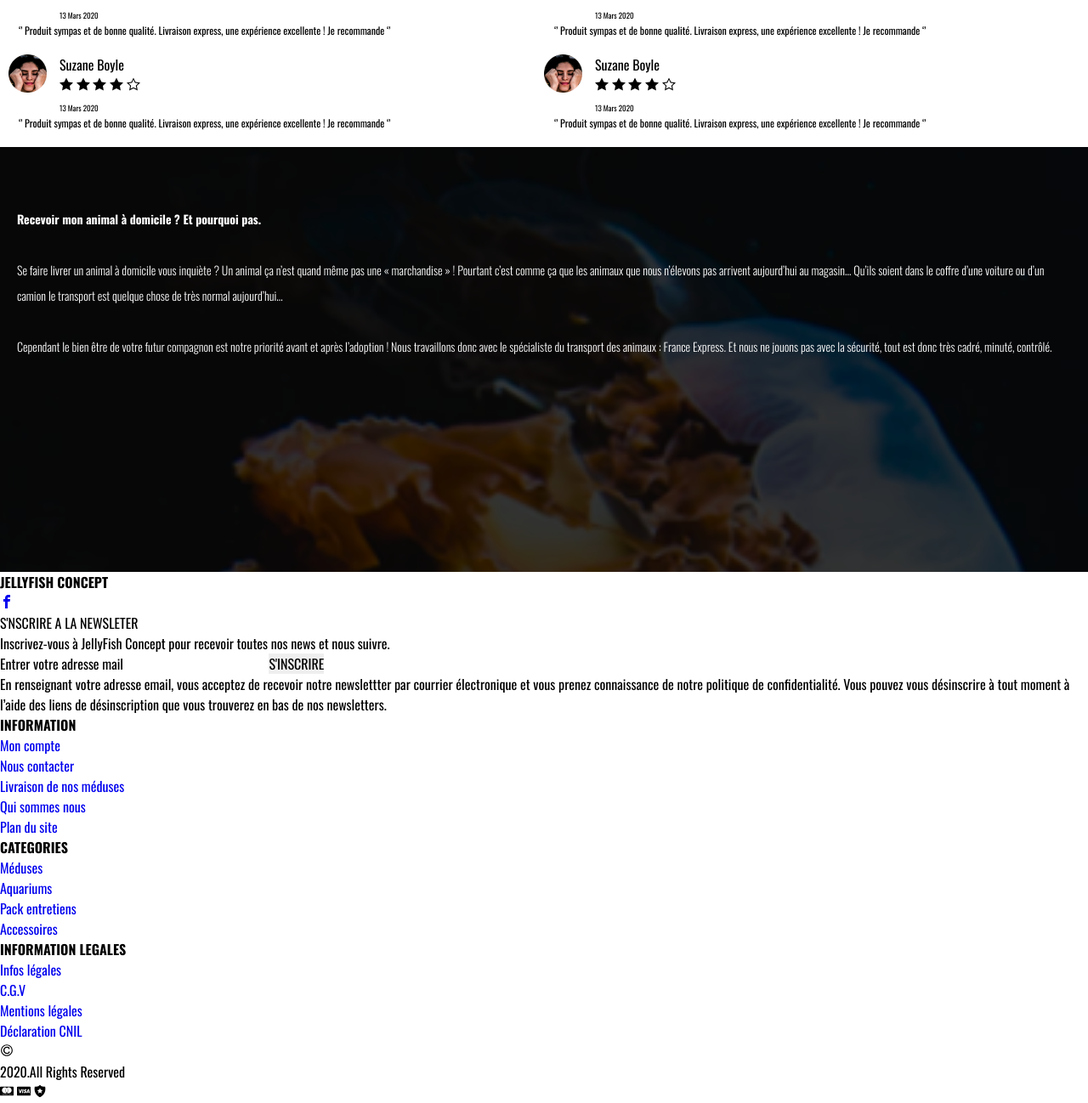
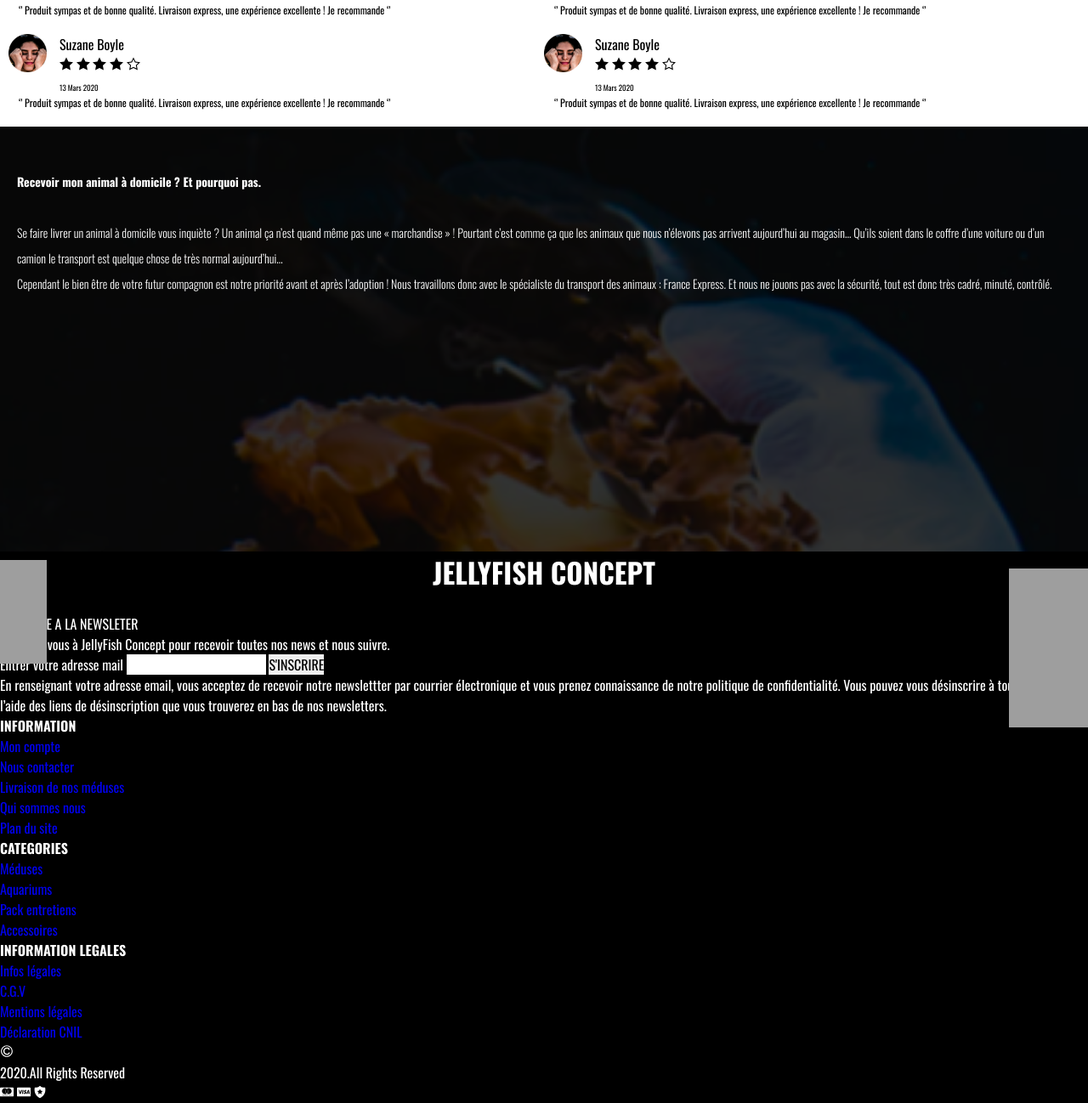
Before and after one commit to ivan-00/Integration_JELLYFICH, a PHP site: page / in a window 1280 px wide. Shown: the part 1683-2981 px from the top of the page at 85% size. Run offline with PHP 8.4, Linux system fonts and the light colour scheme; some libraries are stand-ins or nearby versions; grey boxes are pictures that could not be loaded.

Commit message:
maj problem html&css

```diff
--- a/index.html
+++ b/index.html
@@ -16,7 +16,16 @@
       rel="stylesheet"
     />
     <!-- Icon -->
-    <svg style="width: 0; height: 0">
+
+    <!-- Ressource JS -->
+    <script
+      defer
+      src="https://cdnjs.cloudflare.com/ajax/libs/flickity/2.2.2/flickity.pkgd.min.js"
+    ></script>
+    <title>JellyFish</title>
+  </head>
+  <body>
+    <svg style="width: 0; height: 0; position: absolute">
       <symbol id="icon-cart" viewBox="0 0 32 32">
         <path
           d="M12 29c0 1.657-1.343 3-3 3s-3-1.343-3-3c0-1.657 1.343-3 3-3s3 1.343 3 3z"
@@ -74,14 +83,6 @@
         ></path>
       </symbol>
     </svg>
-    <!-- Ressource JS -->
-    <script
-      defer
-      src="https://cdnjs.cloudflare.com/ajax/libs/flickity/2.2.2/flickity.pkgd.min.js"
-    ></script>
-    <title>JellyFish</title>
-  </head>
-  <body>
     <header>
       <nav>
         <input type="checkbox" id="check" />
@@ -372,7 +373,7 @@
           n’est quand même pas une « marchandise » ! Pourtant c’est comme ça que
           les animaux que nous n’élevons pas arrivent aujourd’hui au magasin…
           Qu’ils soient dans le coffre d’une voiture ou d’un camion le transport
-          est quelque chose de très normal aujourd’hui… <br /><br />
+          est quelque chose de très normal aujourd’hui… <br />
           Cependant le bien être de votre futur compagnon est notre priorité
           avant et après l’adoption ! Nous travaillons donc avec le spécialiste
           du transport des animaux : France Express. Et nous ne jouons pas avec
@@ -382,8 +383,8 @@
     </main>
     <footer>
       <!-- image de fond  -->
-      <div></div>
-      <div></div>
+      <div class="footer_background_1"></div>
+      <div class="footer_background_2"></div>
       <!-- H1 -->
       <h1>JELLYFISH CONCEPT</h1>
       <a href="#">
--- a/style.css
+++ b/style.css
@@ -37,7 +37,7 @@ nav a {
   flex-direction: column;
   margin-left: auto;
   position: fixed;
-  width: 100%;
+  /* width: 100%; */
   height: 100vh;
   background-color: rgba(0, 0, 0, 0.685);
   /* // hauteur de la Nav */
@@ -339,7 +339,7 @@ ol.flickity-page-dots .dot {
 }
 .section_livraison p {
   background: #000000c7 0% 0% no-repeat padding-box;
-  padding: 70px 20px;
+  padding: 50px 20px 0px 20px;
   color: white;
   font-size: 14px;
   font-weight: 300;
@@ -347,3 +347,35 @@ ol.flickity-page-dots .dot {
   height: 500px;
 }
 /* footer */
+footer {
+  background-color: black;
+  color: white;
+  width: 100%;
+  position: relative;
+  overflow: hidden;
+}
+.footer_background_1,
+.footer_background_2 {
+  position: absolute;
+}
+.footer_background_2 {
+  background-image: url(img/mob/footer_1.png);
+  background-size: cover;
+  width: 140px;
+  height: 122px;
+  left: -85px;
+  top: 10px;
+}
+.footer_background_1 {
+  background-image: url(img/mob/footer_2.png);
+  background-size: cover;
+  width: 178px;
+  height: 187px;
+  top: 20px;
+  right: -85px;
+}
+footer h1 {
+  font-size: 33px;
+  font-weight: bold;
+  text-align: center;
+}
```
